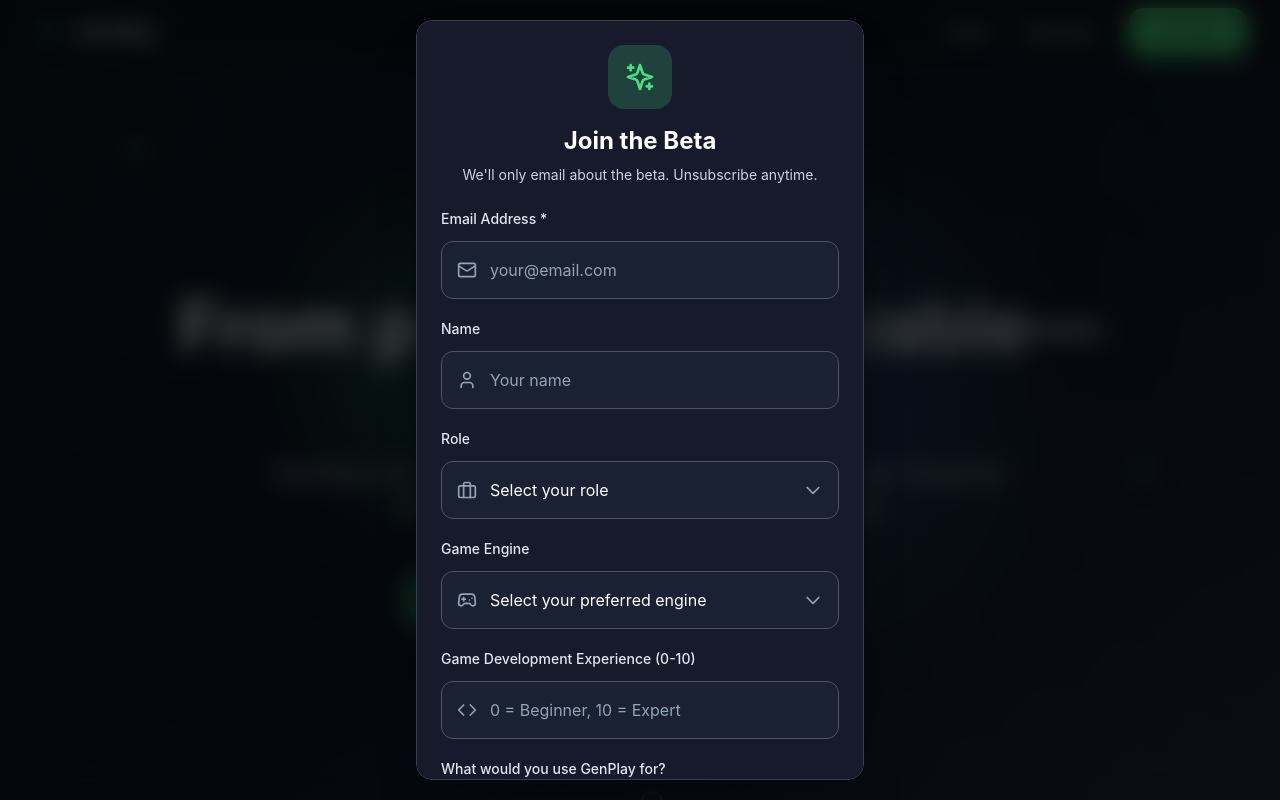
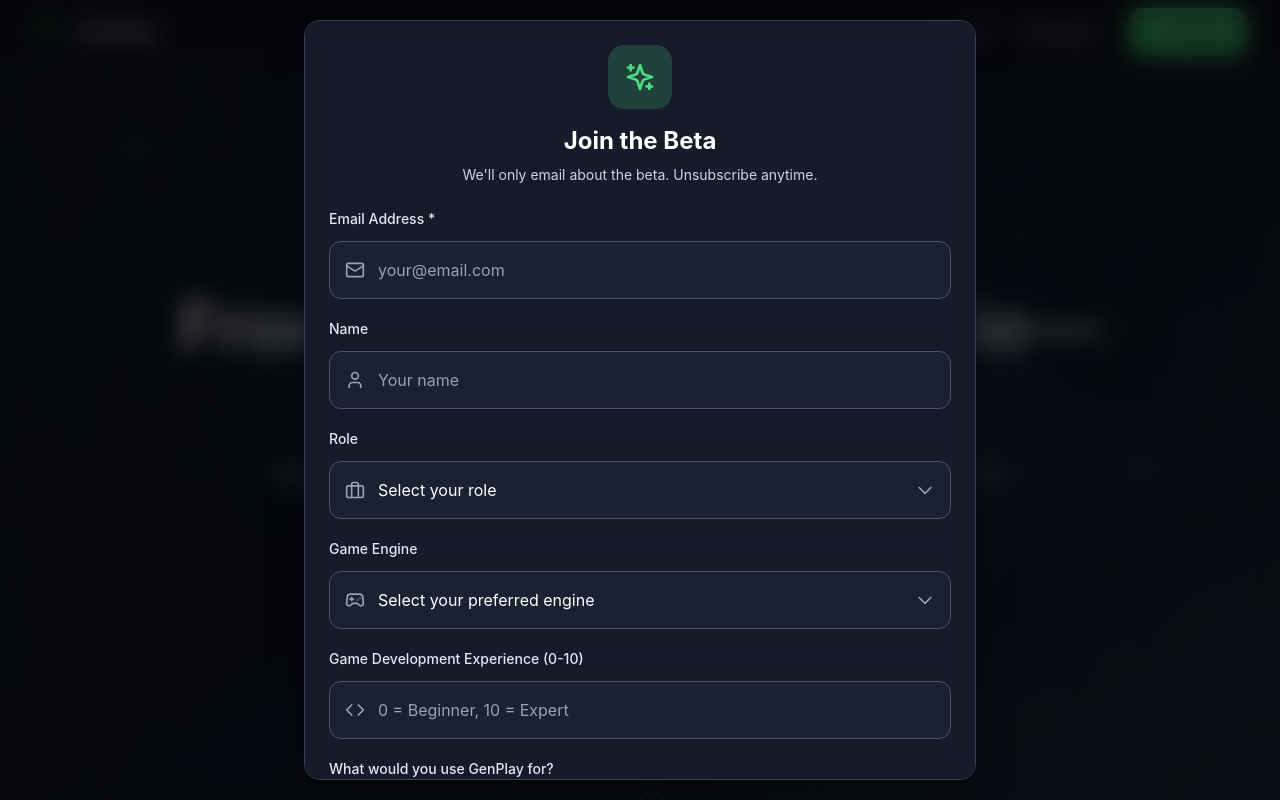
Before and after one commit to ShaheerSaud2004/GenPlay, a Next.js app: page / in a window 1280 px wide. Both pictures are taken after a click on the button "Join Beta". Shown: the top 800 px of the page. Built offline with nearby package versions, Linux system fonts and the light colour scheme.

Commit message:
Make waitlist modal wider
- Increase max-width from max-w-md to max-w-2xl
- Prevent scrolling in the modal for better UX
- Improve form layout and accessibility

```diff
--- a/src/components/ui/Modal.tsx
+++ b/src/components/ui/Modal.tsx
@@ -65,7 +65,7 @@
         ref={modalRef}
         tabIndex={-1}
         className={cn(
-          'relative w-full max-w-md max-h-[95vh] overflow-y-auto bg-card border border-slate-700 rounded-2xl shadow-2xl animate-slide-up',
+          'relative w-full max-w-2xl max-h-[95vh] overflow-y-auto bg-card border border-slate-700 rounded-2xl shadow-2xl animate-slide-up',
           className
         )}
       >
```
